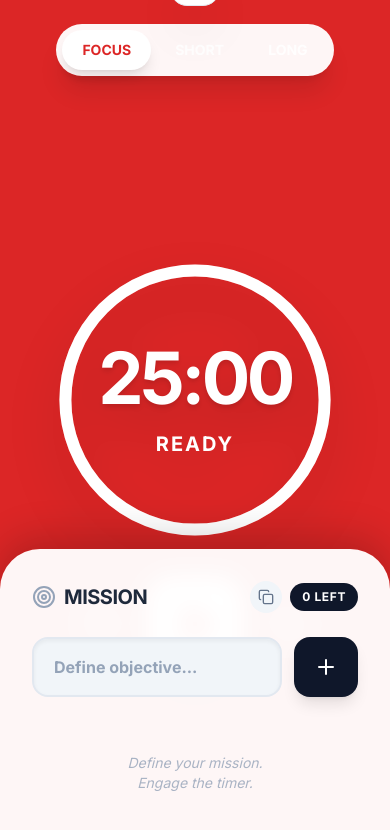
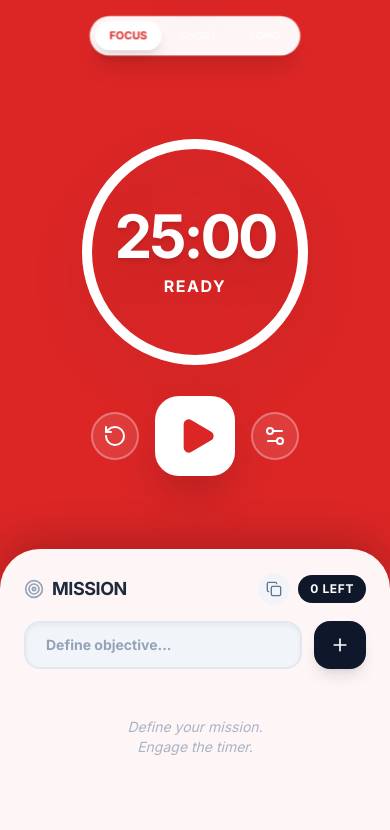
Before and after one commit to PerkinYang724/gemini-pomodoro-pwa, a website: page index.html in a window 390 px wide. Drawn offline with nearby package versions, Linux system fonts and the light colour scheme.

Commit message:
Update index.html

```diff
--- a/index.html
+++ b/index.html
@@ -86,54 +86,55 @@
 <!-- Default background set to Red-600 for high contrast start -->
 <body class="bg-red-600 h-screen flex flex-col overflow-hidden text-slate-900 selection:bg-black/20 relative">
 
-    <!-- Ambient Progress Background Fill - Fixed: Moved to top-0 and increased opacity so it isn't hidden by the task panel -->
+    <!-- Ambient Progress Background Fill -->
     <div id="ambient-fill" class="fixed top-0 left-0 w-full bg-white/30 pointer-events-none z-0 h-0 transition-[height] duration-1000 ease-linear"></div>
 
     <!-- Header / Mode Switcher -->
-    <header class="flex justify-center py-6 z-10 shrink-0">
-        <div class="glass-panel rounded-full p-1.5 flex space-x-1 shadow-xl">
-            <button onclick="app.switchMode('pomodoro')" id="btn-pomodoro" class="px-5 py-2.5 rounded-full text-sm font-bold transition-all bg-red-100 text-red-700">FOCUS</button>
-            <button onclick="app.switchMode('short')" id="btn-short" class="px-5 py-2.5 rounded-full text-sm font-bold transition-all hover:bg-slate-100 text-slate-600">SHORT</button>
-            <button onclick="app.switchMode('long')" id="btn-long" class="px-5 py-2.5 rounded-full text-sm font-bold transition-all hover:bg-slate-100 text-slate-600">LONG</button>
+    <header class="flex justify-center py-4 sm:py-6 z-10 shrink-0 transition-all">
+        <div class="glass-panel rounded-full p-1.5 flex space-x-1 shadow-xl scale-90 sm:scale-100 origin-top">
+            <button onclick="app.switchMode('pomodoro')" id="btn-pomodoro" class="px-4 sm:px-5 py-2 sm:py-2.5 rounded-full text-xs sm:text-sm font-bold transition-all bg-red-100 text-red-700">FOCUS</button>
+            <button onclick="app.switchMode('short')" id="btn-short" class="px-4 sm:px-5 py-2 sm:py-2.5 rounded-full text-xs sm:text-sm font-bold transition-all hover:bg-slate-100 text-slate-600">SHORT</button>
+            <button onclick="app.switchMode('long')" id="btn-long" class="px-4 sm:px-5 py-2 sm:py-2.5 rounded-full text-xs sm:text-sm font-bold transition-all hover:bg-slate-100 text-slate-600">LONG</button>
         </div>
     </header>
 
     <!-- Main Timer Section -->
-    <main class="flex-grow flex flex-col items-center justify-center relative z-10 px-4">
+    <!-- Added pb-[36vh] to reserve space for bottom sheet, preventing overlap -->
+    <main class="flex-grow flex flex-col items-center justify-center relative z-10 px-4 pb-[36vh] sm:pb-0 transition-all">
 
         <!-- Toast Notification Area -->
         <div id="toast" class="absolute top-0 bg-white shadow-2xl border border-slate-200 px-6 py-4 rounded-full transform -translate-y-32 transition-transform duration-500 z-50 flex items-center max-w-xs sm:max-w-md text-center">
             <span id="toast-msg" class="text-sm font-bold text-slate-800"></span>
         </div>
 
-        <!-- Timer Circle -->
-        <div class="relative w-72 h-72 sm:w-80 sm:h-80 mb-8 cursor-pointer drop-shadow-2xl" onclick="app.toggleTimer()">
+        <!-- Timer Circle - Responsive Sizing -->
+        <div class="relative w-60 h-60 sm:w-80 sm:h-80 mb-6 sm:mb-8 cursor-pointer drop-shadow-2xl transition-all" onclick="app.toggleTimer()">
             <svg class="w-full h-full" viewBox="0 0 120 120">
                 <circle cx="60" cy="60" r="54" fill="none" stroke="rgba(255,255,255,0.2)" stroke-width="5" />
                 <circle id="progress-ring" class="progress-ring__circle" cx="60" cy="60" r="54" fill="none" stroke="white" stroke-width="5" stroke-linecap="round" stroke-dasharray="339.292" stroke-dashoffset="0" />
             </svg>
 
             <div class="absolute inset-0 flex flex-col items-center justify-center text-white select-none">
-                <div id="timer-display" class="text-7xl sm:text-8xl font-bold tracking-tighter drop-shadow-md">25:00</div>
-                <div id="timer-status" class="text-xl font-bold tracking-widest mt-4 opacity-100">READY</div>
+                <div id="timer-display" class="text-6xl sm:text-8xl font-bold tracking-tighter drop-shadow-md transition-all">25:00</div>
+                <div id="timer-status" class="text-base sm:text-xl font-bold tracking-widest mt-2 sm:mt-4 opacity-100 transition-all">READY</div>
             </div>
         </div>
 
-        <!-- Main Controls -->
-        <div class="flex items-center space-x-4 sm:space-x-8 mb-4">
+        <!-- Main Controls - Responsive Sizing -->
+        <div class="flex items-center space-x-4 sm:space-x-8 mb-2 sm:mb-4">
             <!-- Reset -->
-            <button onclick="app.resetTimer()" class="w-14 h-14 rounded-full bg-white/10 hover:bg-white/20 border-2 border-white/30 text-white flex items-center justify-center transition btn-press backdrop-blur-sm" title="Reset Timer">
-                <i data-lucide="rotate-ccw" class="w-7 h-7"></i>
+            <button onclick="app.resetTimer()" class="w-12 h-12 sm:w-14 sm:h-14 rounded-full bg-white/10 hover:bg-white/20 border-2 border-white/30 text-white flex items-center justify-center transition btn-press backdrop-blur-sm" title="Reset Timer">
+                <i data-lucide="rotate-ccw" class="w-6 h-6 sm:w-7 sm:h-7"></i>
             </button>
 
             <!-- Play/Pause -->
-            <button onclick="app.toggleTimer()" id="main-action-btn" class="h-24 w-24 rounded-3xl bg-white text-red-600 shadow-2xl flex items-center justify-center transition transform hover:scale-105 btn-press border-4 border-white/50" title="Start/Pause">
-                <i data-lucide="play" class="w-12 h-12 ml-1 fill-current"></i>
+            <button onclick="app.toggleTimer()" id="main-action-btn" class="h-20 w-20 sm:h-24 sm:w-24 rounded-3xl bg-white text-red-600 shadow-2xl flex items-center justify-center transition transform hover:scale-105 btn-press border-4 border-white/50" title="Start/Pause">
+                <i data-lucide="play" class="w-10 h-10 sm:w-12 sm:h-12 ml-1 fill-current"></i>
             </button>
 
             <!-- Settings -->
-            <button onclick="app.toggleSettings()" class="w-14 h-14 rounded-full bg-white/10 hover:bg-white/20 border-2 border-white/30 text-white flex items-center justify-center transition btn-press backdrop-blur-sm" title="Settings">
-                <i data-lucide="settings-2" class="w-7 h-7"></i>
+            <button onclick="app.toggleSettings()" class="w-12 h-12 sm:w-14 sm:h-14 rounded-full bg-white/10 hover:bg-white/20 border-2 border-white/30 text-white flex items-center justify-center transition btn-press backdrop-blur-sm" title="Settings">
+                <i data-lucide="settings-2" class="w-6 h-6 sm:w-7 sm:h-7"></i>
             </button>
         </div>
 
@@ -141,10 +142,10 @@
 
     <!-- Task Manager -->
     <section class="glass-panel rounded-t-[2.5rem] mx-auto w-full max-w-md flex flex-col z-20 transition-all duration-300 absolute bottom-0 h-[35vh] sm:h-[40vh] shadow-[0_-10px_40px_rgba(0,0,0,0.2)]">
-        <div class="p-8 flex flex-col h-full">
-            <div class="flex justify-between items-center mb-6">
-                <h2 class="text-xl font-black text-slate-800 flex items-center tracking-tight">
-                    <i data-lucide="target" class="w-6 h-6 mr-2 text-slate-400"></i>
+        <div class="p-6 sm:p-8 flex flex-col h-full">
+            <div class="flex justify-between items-center mb-4 sm:mb-6">
+                <h2 class="text-lg sm:text-xl font-black text-slate-800 flex items-center tracking-tight">
+                    <i data-lucide="target" class="w-5 h-5 sm:w-6 sm:h-6 mr-2 text-slate-400"></i>
                     MISSION
                 </h2>
                 <div class="flex gap-2 items-center">
@@ -156,20 +157,20 @@
             </div>
 
             <!-- Add Task Form -->
-            <form onsubmit="app.addTask(event)" class="relative mb-6 flex gap-3">
+            <form onsubmit="app.addTask(event)" class="relative mb-4 sm:mb-6 flex gap-3">
                 <div class="relative flex-grow">
                     <input type="text" id="task-input" placeholder="Define objective..."
-                        class="w-full pl-5 pr-4 py-4 rounded-2xl bg-slate-100 text-slate-900 placeholder-slate-400 focus:bg-white border-2 border-slate-200 focus:border-slate-900 transition text-base font-bold shadow-inner">
+                        class="w-full pl-5 pr-4 py-3 sm:py-4 rounded-2xl bg-slate-100 text-slate-900 placeholder-slate-400 focus:bg-white border-2 border-slate-200 focus:border-slate-900 transition text-sm sm:text-base font-bold shadow-inner">
                 </div>
 
                 <!-- Add Button -->
-                <button type="submit" class="bg-slate-900 text-white px-5 rounded-2xl hover:bg-slate-800 transition btn-press flex items-center justify-center shadow-lg">
-                    <i data-lucide="plus" class="w-6 h-6"></i>
+                <button type="submit" class="bg-slate-900 text-white px-4 sm:px-5 rounded-2xl hover:bg-slate-800 transition btn-press flex items-center justify-center shadow-lg">
+                    <i data-lucide="plus" class="w-5 h-5 sm:w-6 sm:h-6"></i>
                 </button>
             </form>
 
             <!-- Task List -->
-            <ul id="task-list" class="task-scroll overflow-y-auto flex-1 space-y-3 pb-6 px-1">
+            <ul id="task-list" class="task-scroll overflow-y-auto flex-1 space-y-2 sm:space-y-3 pb-6 px-1">
                 <!-- Tasks injected here -->
                 <li class="text-center text-slate-400 text-sm mt-8 font-medium">No objectives defined.<br>Engage the timer.</li>
             </ul>
@@ -357,10 +358,10 @@
                     const btn = document.getElementById(`btn-${m}`);
                     if (m === this.mode) {
                         // Active: White Background, Text matches theme color (high contrast)
-                        btn.className = `px-5 py-2.5 rounded-full text-sm font-bold shadow-lg transition-all bg-white ${this.themes[this.mode].text}`;
+                        btn.className = `px-4 sm:px-5 py-2 sm:py-2.5 rounded-full text-xs sm:text-sm font-bold shadow-lg transition-all bg-white ${this.themes[this.mode].text}`;
                     } else {
                         // Inactive: Transparent, White Text
-                        btn.className = `px-5 py-2.5 rounded-full text-sm font-bold transition-all hover:bg-white/20 text-white/90`;
+                        btn.className = `px-4 sm:px-5 py-2 sm:py-2.5 rounded-full text-xs sm:text-sm font-bold transition-all hover:bg-white/20 text-white/90`;
                     }
                 });
 
@@ -454,8 +455,8 @@
             updateControls() {
                 const btn = document.getElementById('main-action-btn');
                 btn.innerHTML = this.isRunning
-                    ? `<i data-lucide="pause" class="w-12 h-12 ml-0.5 fill-current"></i>`
-                    : `<i data-lucide="play" class="w-12 h-12 ml-1 fill-current"></i>`;
+                    ? `<i data-lucide="pause" class="w-10 h-10 sm:w-12 sm:h-12 ml-0.5 fill-current"></i>`
+                    : `<i data-lucide="play" class="w-10 h-10 sm:w-12 sm:h-12 ml-1 fill-current"></i>`;
                 lucide.createIcons();
             },
 
```
